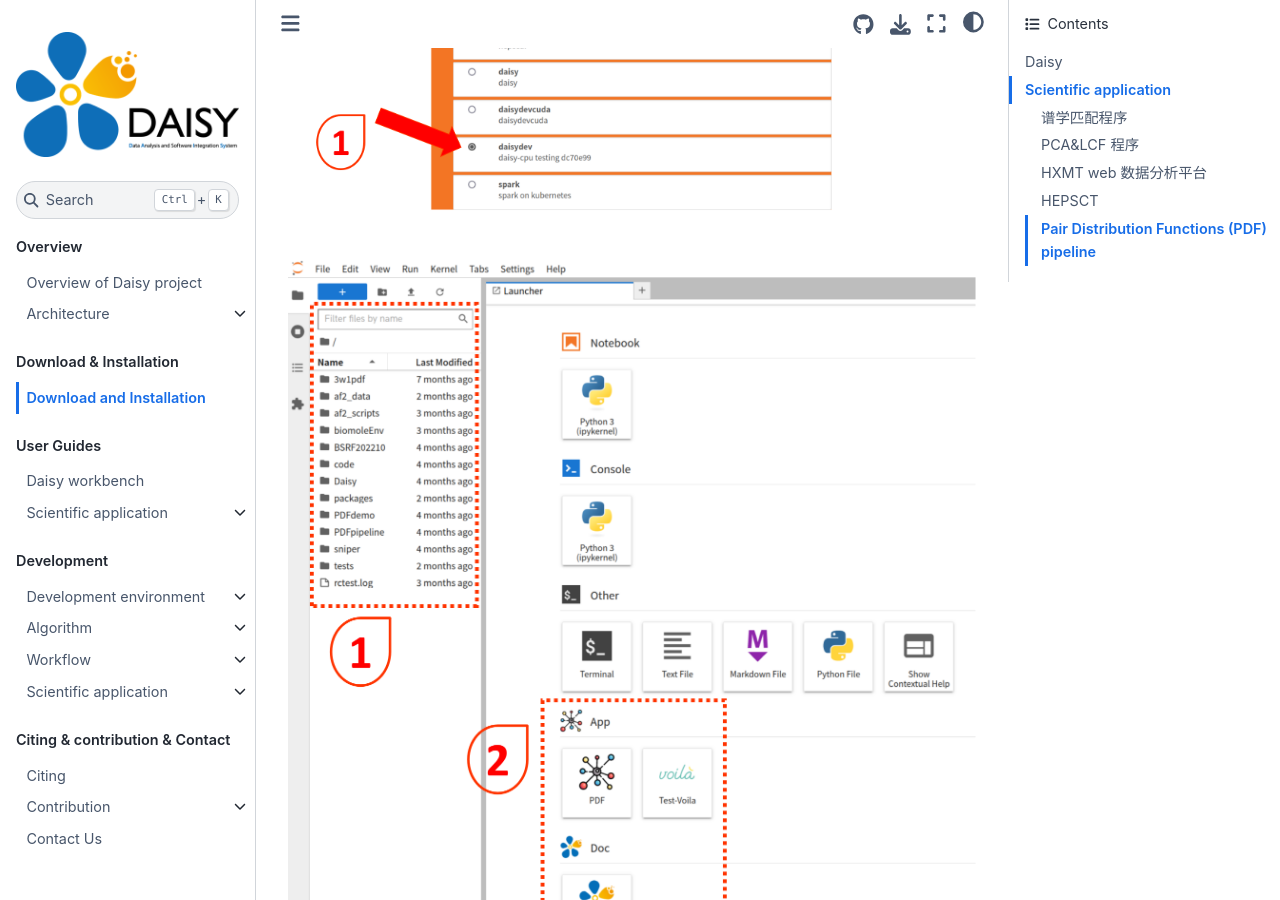
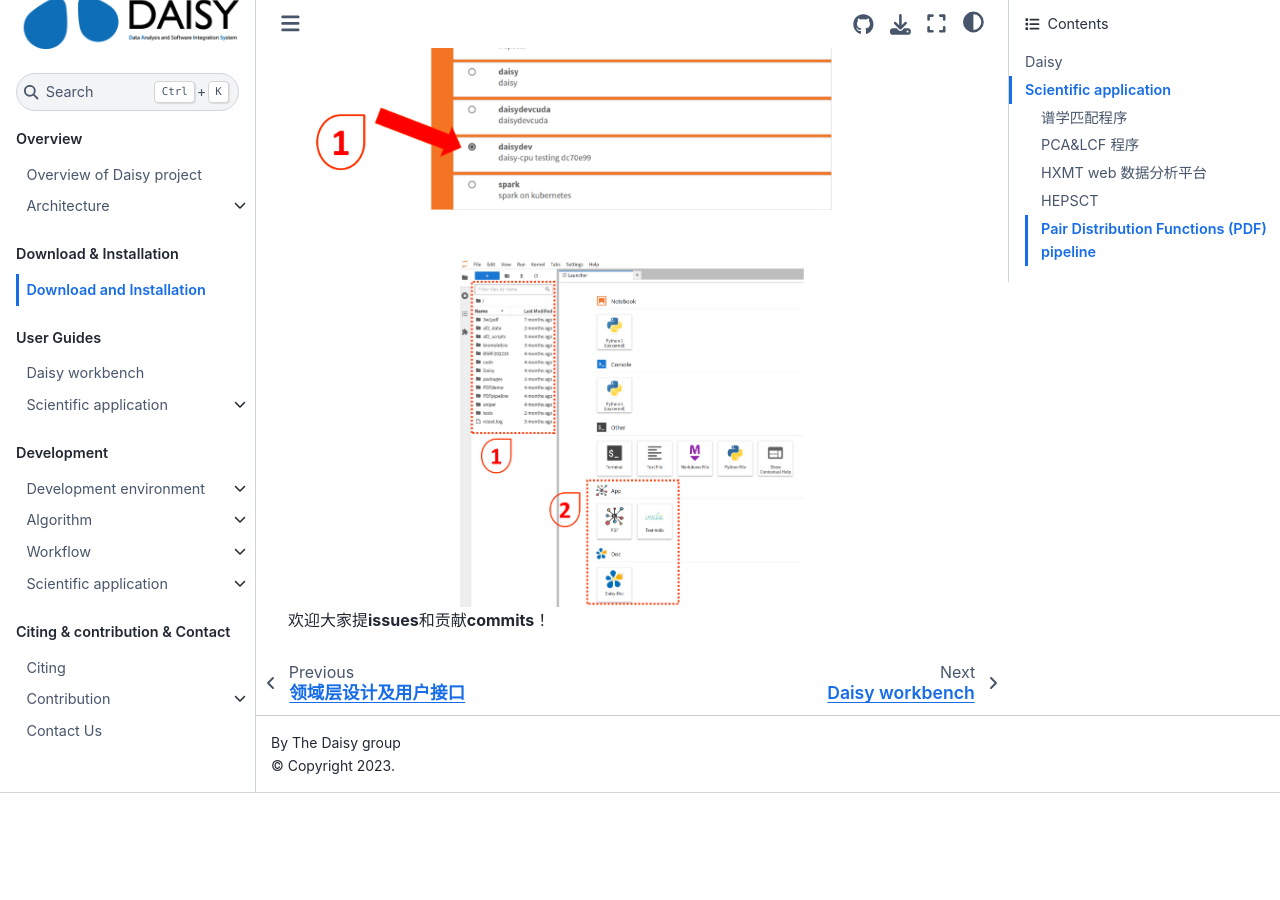
Before and after one commit to huyuhuster/daisydoc, a Jupyter Book: the page built from docs/reference/installation.md, in a window 1280 px wide and 900 px high, scrolled down 3195 px. Built offline with Jupyter Book 1.0.4 settings and Sphinx 7.4.7 and the Sphinx Book theme 1.1.4, drawn with Linux system fonts in a browser that asks for light colours; after the commit the page ends 3988 px from its top, so only the background shows below that.

Commit message:
Update installation.md

```diff
--- a/docs/reference/installation.md
+++ b/docs/reference/installation.md
@@ -86,7 +86,7 @@
 
 &nbsp;
 
-<img src="../images/xrdxs/jupyterlab.png" align=center />
+<img src="../images/xrdxs/jupyterlab.png" align=center width="50%" height="50%"/>
 
 
 
```
